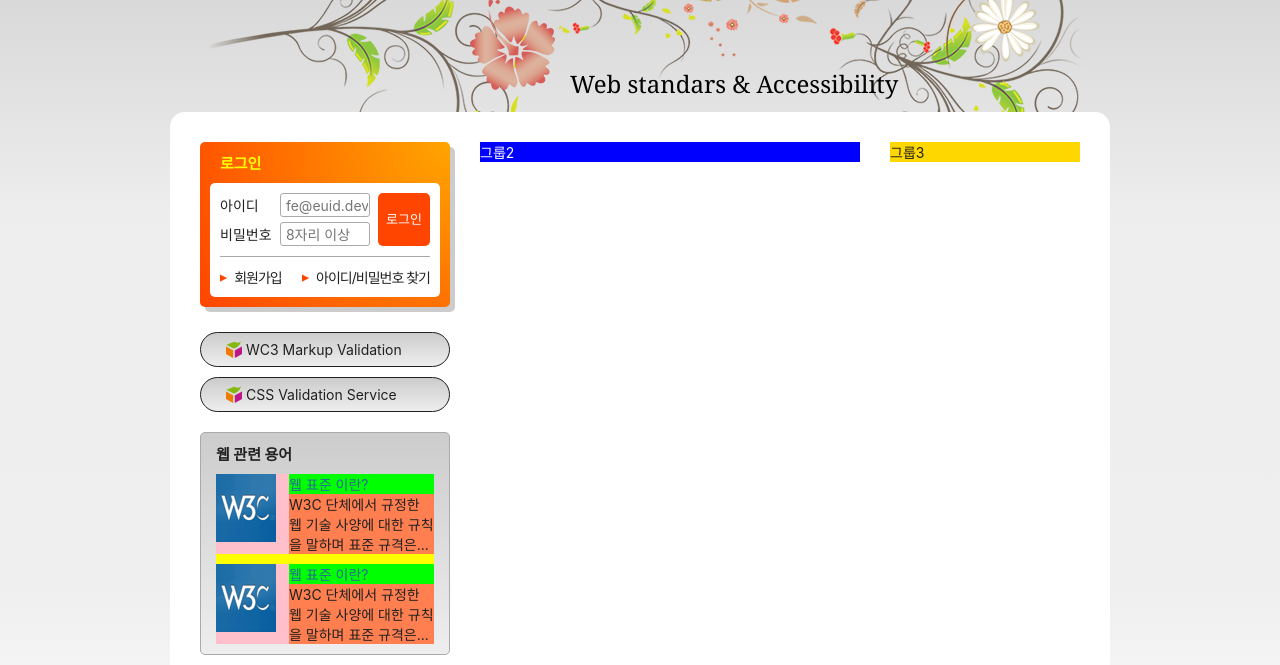
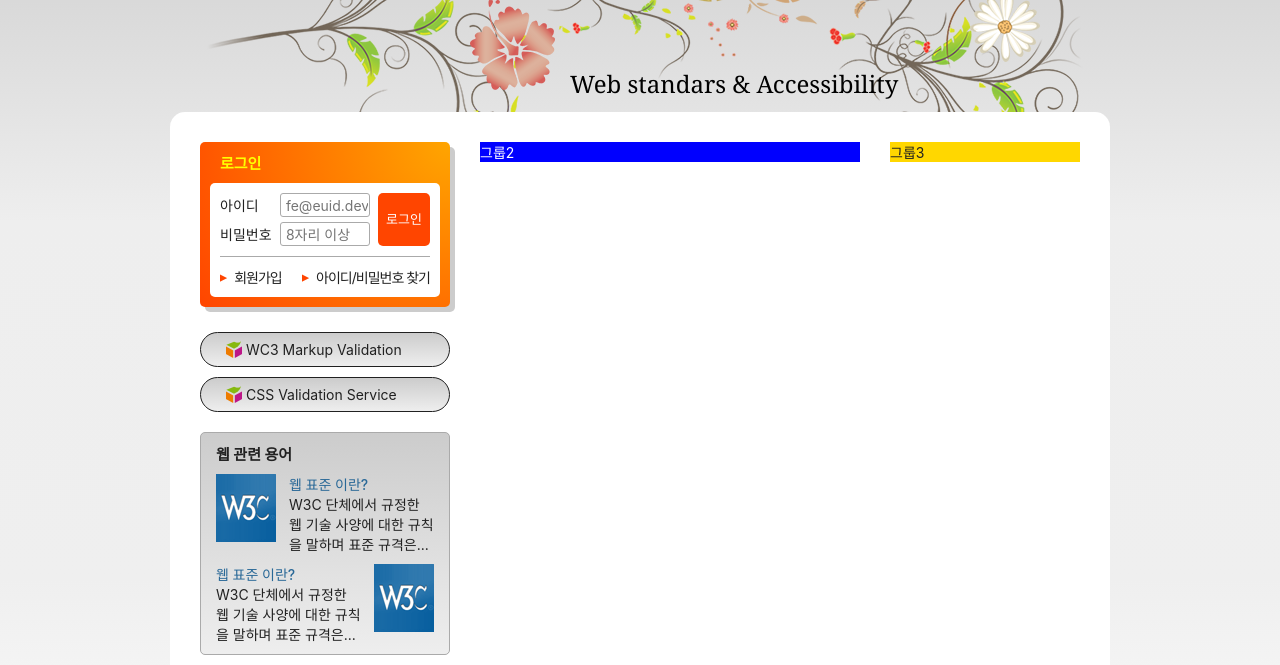
Before and after one commit to 5wintaek/HTML5, a website: page index.html in a window 1280 px wide. Shown: the part 135-800 px from the top of the page. Drawn offline with Linux system fonts and the light colour scheme; a web font is replaced by a local one.

Commit message:
cross layout 완성

```diff
--- a/index.html
+++ b/index.html
@@ -167,7 +167,7 @@
         <section class="term">
           <h2 class="term-title">웹 관련 용어</h2>
           <dl class="term-list">
-            <div class="clearfix">
+            <div>
               <dt class="term-list-subject">웹 표준 이란?</dt>
               <dd class="term-list-thumbnail">
                 <img src="./assets/web_standards.gif" alt="W3C 로고" />
--- a/styles/style.css
+++ b/styles/style.css
@@ -462,12 +462,11 @@ body {
 }
 
 .term-list {
-  background-color: yellow;
+  /* background-color: yellow; */
   margin-top: 10px;
 }
 
 .term-list div {
-  background-color: pink;
   margin-top: 10px;
   display: flow-root;
   /* normal flow처럼 흘러가게 하는것 */
@@ -475,9 +474,9 @@ body {
 
 .term-list-subject {
   color: #296897;
-  background-color: lime;
   float: right;
   width: 145px;
+  font-weight: 500;
 }
 
 .term-list-thumbnail {
@@ -491,10 +490,19 @@ body {
 }
 
 .term-list-brief {
-  background-color: coral;
+  /* background-color: coral; */
   float: right;
   /* width 를 주지 않으면 content 크기만큼 상자배치가 되기떄문에 부여 */
   width: 145px;
+}
+
+.cross .term-list-subject,
+.cross .term-list-brief {
+  float: left;
+}
+
+.cross .term-list-thumbnail {
+  float: right;
 }
 
 /* 슬로건 */
```
